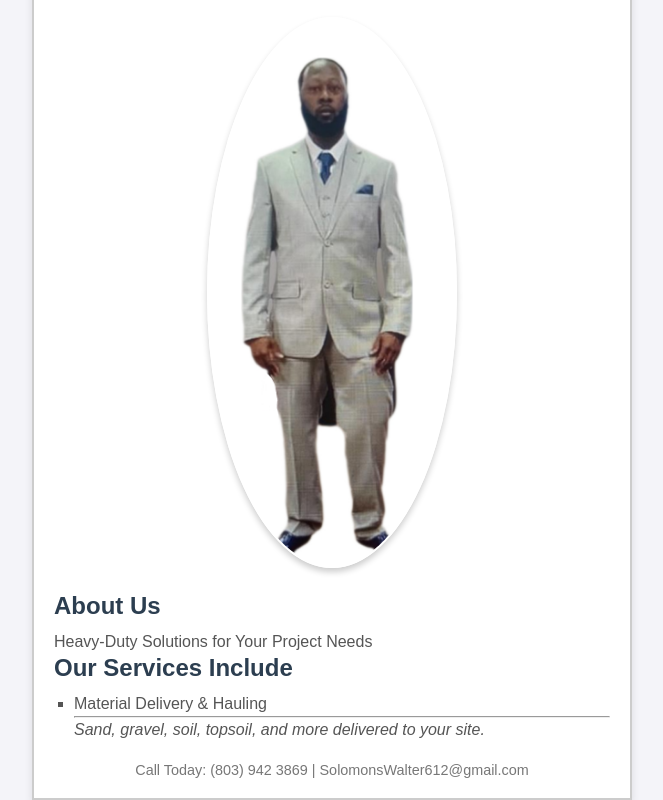
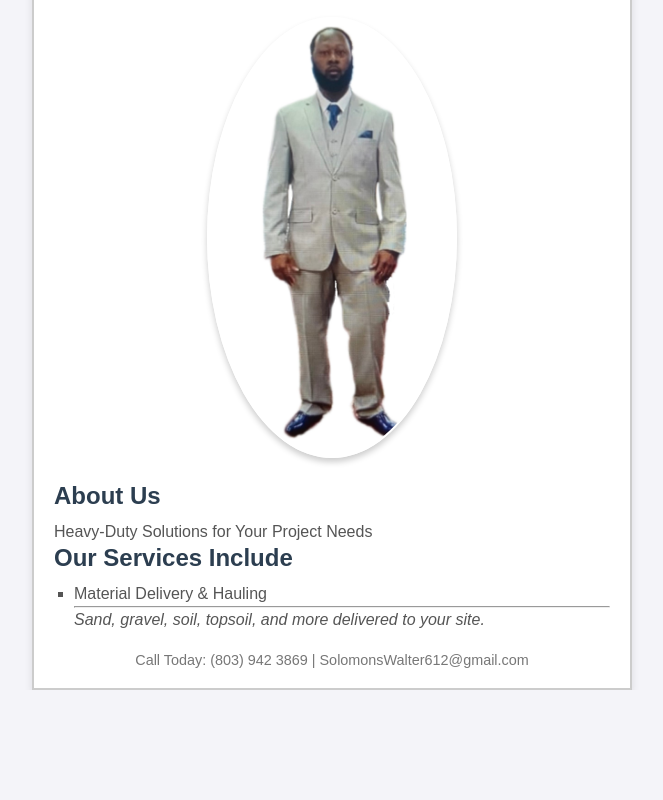
Before and after one commit to JoeCode2021/SolomonsTruckingFlyer, a plain HTML site: page index.html in a window 1280 px wide. Shown: the part 114-914 px from the top of the page, without its empty margins (308-971 px from the left). After the commit the page ends 804 px from the top, so only its background shows below. Drawn offline with Linux system fonts and the light colour scheme.

Commit message:
updated image to full body

```diff
--- a/index.html
+++ b/index.html
@@ -15,7 +15,7 @@
       <div class="flyer-content">
         <div class="owner-image">
           <img
-            src="Images\Sigosuit2.png"
+            src="Images/SigoOwnerImage.jpg"
             alt="Sigo Solomons"
             width="300"
             height="300"
```
Also changed, not shown: Images/SigoOwnerImage.jpg (added).
